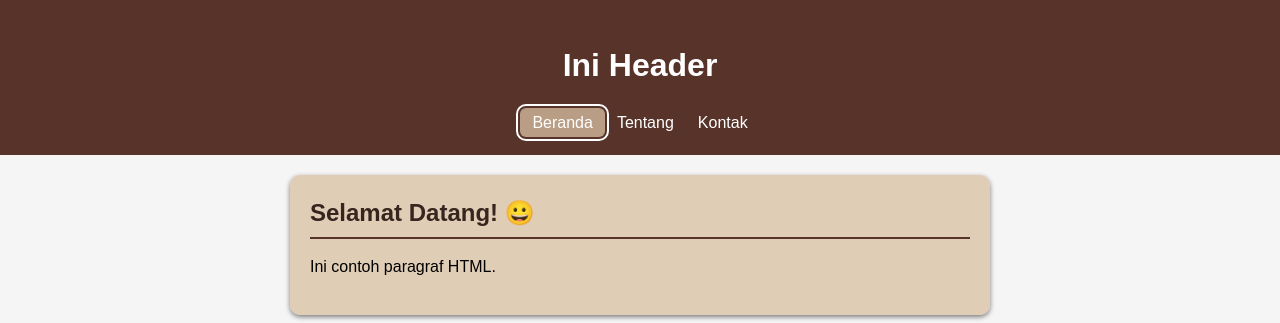
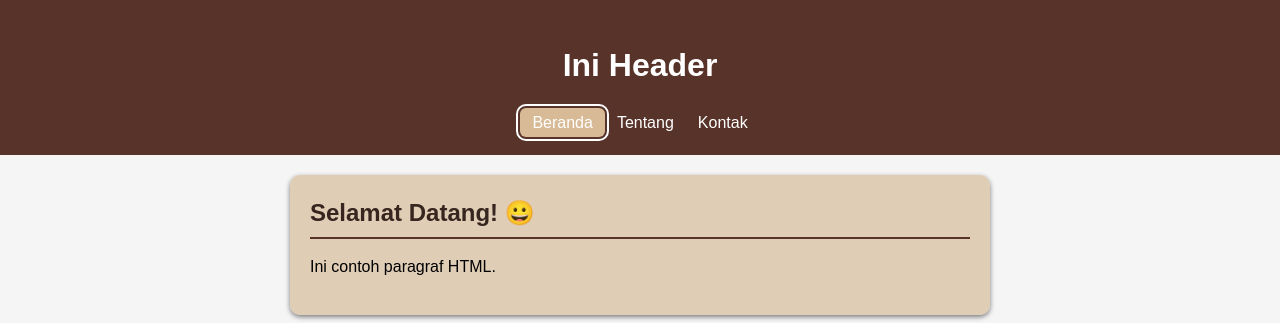
Before and after one commit to 2511500020-eng/2511500020-PWD-TI1A-2526_1, a PHP site: page /pertemuan-04/index.html in a window 1280 px wide, with the restyled element focused. Shown: the top 323 px of the page. Run offline with PHP 8.4, Linux system fonts and the light colour scheme.

Commit message:
ganti warna hover & fokus navigasi

```diff
--- a/pertemuan-04/style.css
+++ b/pertemuan-04/style.css
@@ -41,11 +41,11 @@ header li a:focus {
     outline: 2px solid #fff;
     outline-offset: 2px;
     border-radius: 6px;
-    background-color: rgba(218, 193, 162, 0.75);
+    background-color: rgb(216, 186, 150);
 }
 
 header li a:active {
-    background-color: hsla(34, 59%, 56%, 0.75);
+    background-color: hsl(27, 30%, 34%);
     transform: translateY(1px);
 }
 
```
